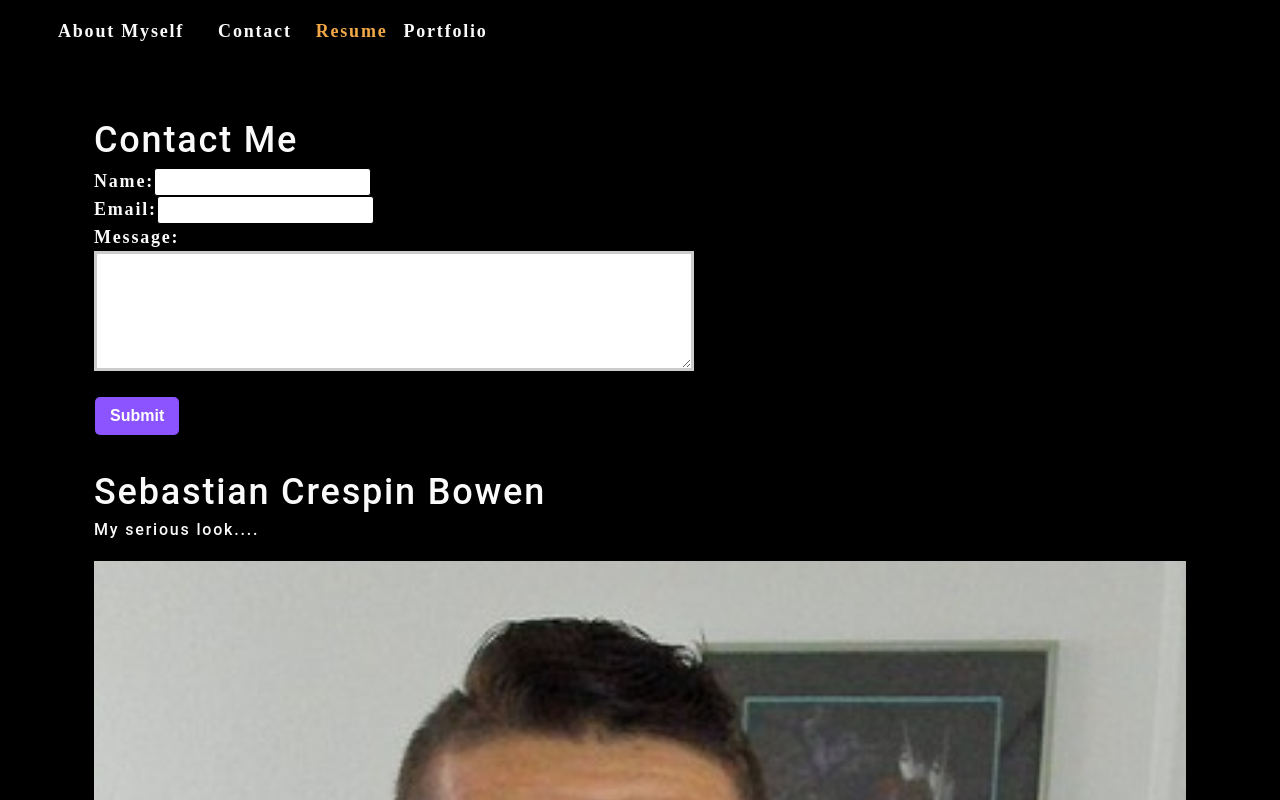
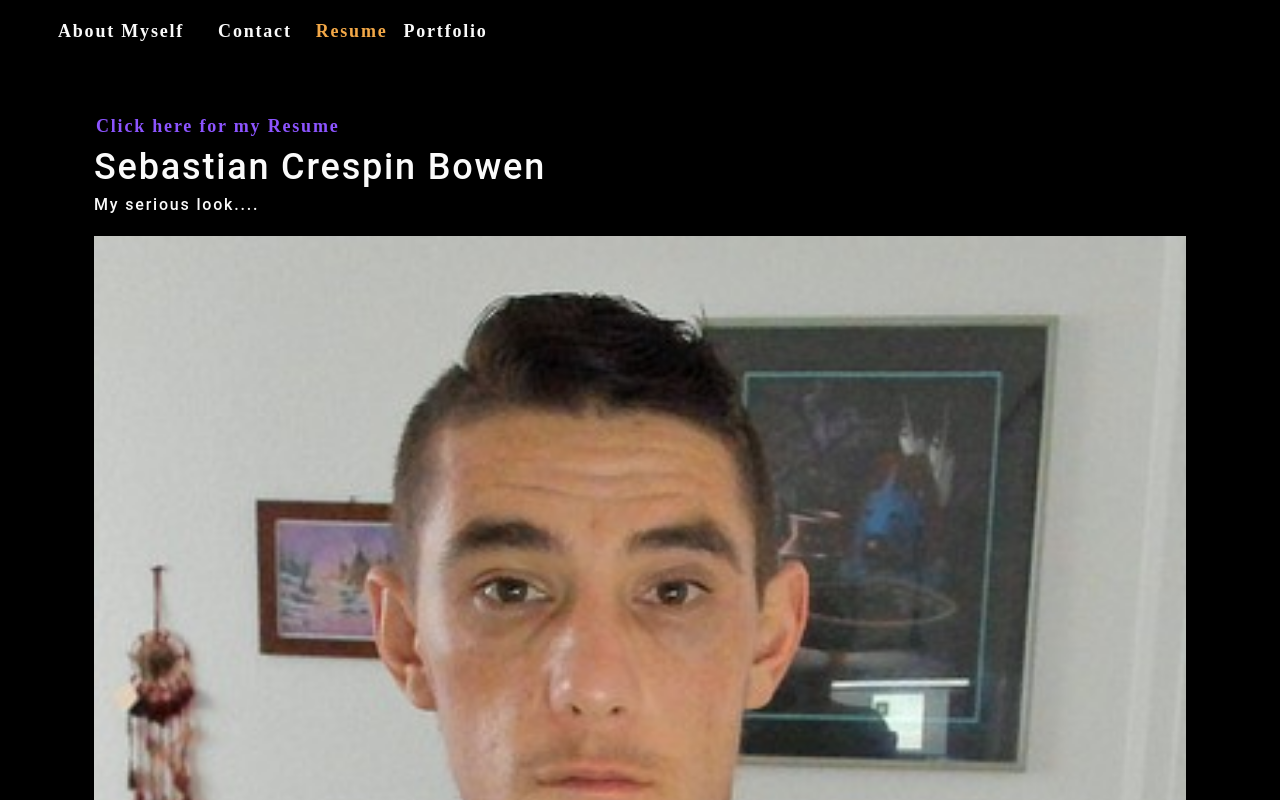
Before and after one commit to Sebastian2908-2007/sebastian-portfolio, a React (Create React App) app: page / in a window 1280 px wide. Shown: the top 800 px of the page. Built offline with nearby package versions, Linux system fonts and the light colour scheme.

Commit message:
contact now conditionally renders and validates info, it is done

```diff
--- a/src/App.js
+++ b/src/App.js
@@ -23,9 +23,15 @@ function App() {
      setContactSelected={setContactSelected}
      ></Nav>
      <main>
-       <ContactForm></ContactForm>
+       {!contactSelected ? (
+         <>
+       <Resume />
        <About></About>
-       <Resume />
+       </>
+       ) : (
+        <ContactForm></ContactForm>
+       )}
+
      </main>
     </div>
   );
--- a/src/components/Contact/index.js
+++ b/src/components/Contact/index.js
@@ -1,19 +1,41 @@
 import React, { useState }  from 'react'
-//import { ValidateEmail } from '../../utils/helpers'
+import { validateEmail } from '../../utils/helpers'
 
 function ContactForm() {
     const [formState, setFormState] = useState({name:'', email:'', message: ''});
     const { name, email, message } = formState;
+    const [errorMessage, setErrorMessage] = useState('');
 
     function handleChange(e) {
+        if(e.target.name === 'email') {
+            const isValid = validateEmail(e.target.value);
+            console.log(isValid);
+            // isValid conditinal
+            if (!isValid) {
+                setErrorMessage('Your email is no good ,follow this format "email@email.com"')
+            }else{
+                setErrorMessage('');
+            }
+        }else{
+                if(!e.target.value.length) {
+                    setErrorMessage(`${e.target.name} is required`);
+                }else{
+                    setErrorMessage('');
+                }
+
+        }
         // below code sets state for all three properties name, email, message
         setFormState({...formState,  [e.target.name]: e.target.value})
+       // console.log('errorMessage', errorMessage);
+       if(!errorMessage) {
+           setFormState({...formState, [e.target.name]: e.target.value});
+       }
     }
     //console.log(formState)
 
     function handleSubmit(e) {
         e.preventDefault();
-        console.log(formState);
+        //console.log(formState);
     }
        //JSX
     return (
@@ -23,22 +45,23 @@ function ContactForm() {
 
                 <div>
                     <label htmlFor="name">Name:</label>
-                    <input type="text"  name="name" defaultValue={name} onChange={handleChange}/>
+                    <input type="text"  name="name" defaultValue={name} onBlur={handleChange}/>
                     </div>
 
                     <div>
                    <label htmlFor="email">Email:</label>
-                   <input type="email"  name="email" defaultValue={email} onChange={handleChange} />
+                   <input type="email"  name="email" defaultValue={email} onBlur={handleChange} />
                     </div>
 
                     <div>
                    <label htmlFor="message">Message:</label>
-                    <textarea name="message" defaultValue={message} onChange={handleChange} rows="5"/>
+                    <textarea name="message" defaultValue={message} onBlur={handleChange} rows="5"/>
                      </div>
-
+                     {errorMessage && (
                          <div>
-                             <p className="error-text"></p>
+                             <p className="error-text">{errorMessage}</p>
                          </div>
+                         )}
 
                 <button type="submit" >Submit</button>
                 </form>
```
